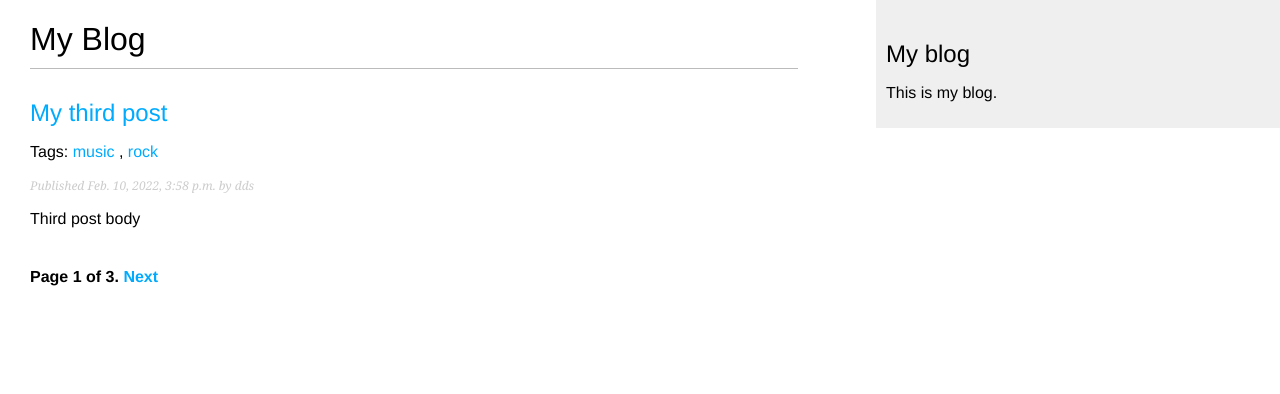
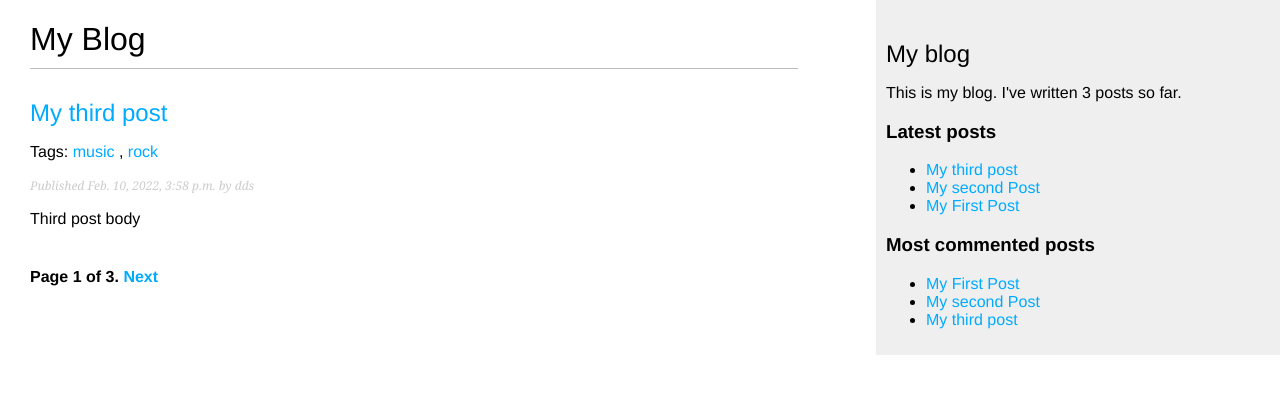
Before and after one commit to DinushkaDDS/Djang-Indepth, a Django app: page /blog/ in a window 1280 px wide. Shown: the top 394 px of the page. Run offline with Django 3.2, Linux system fonts and the light colour scheme; data comes from the database, SQL or seed files in the repository; both versions use the stored data as it was after the commit; parts of the project's set-up code (start-up, migrations or seed data) failed here and were passed over.

Commit message:
custom tags creation

```diff
--- a/mysite/blog/templates/blog/base.html
+++ b/mysite/blog/templates/blog/base.html
@@ -1,4 +1,6 @@
 {% load static %}
+{% load blog_tags %}
+
 <!DOCTYPE html>
 <html>
 
@@ -14,7 +16,20 @@
     </div>
     <div id="sidebar">
         <h2>My blog</h2>
-        <p>This is my blog.</p>
+        <p>This is my blog. I've written {% total_posts %} posts so far.</p>
+        <h3>Latest posts</h3>
+        {% show_latest_posts 3 %}
+
+        <h3>Most commented posts</h3>
+        {% get_most_commented_posts as most_commented_posts %}
+        <ul>
+        {% for post in most_commented_posts %}
+            <li>
+                <a href="{{ post.get_absolute_url }}">{{ post.title }}</a>
+            </li>
+        {% endfor %}
+        </ul>
+
     </div>
 </body>
 
--- /dev/null
+++ b/mysite/blog/templates/blog/post/latest_posts.html
@@ -0,0 +1,7 @@
+<ul>
+    {% for post in latest_posts %}
+        <li>
+            <a href="{{ post.get_absolute_url }}">{{ post.title }}</a>
+        </li>
+    {% endfor %}
+</ul>
--- /dev/null
+++ b/mysite/blog/templatetags/blog_tags.py
@@ -0,0 +1,19 @@
+from django import template
+from ..models import Post
+from django.db.models import Count
+
+register = template.Library()
+
+@register.simple_tag
+def total_posts():
+    return Post.published.count()
+
+@register.simple_tag
+def get_most_commented_posts(count=5):
+    return Post.published.annotate(total_comments=Count('comments'))\
+                                        .order_by('-total_comments')[:count]
+
+@register.inclusion_tag('blog/post/latest_posts.html')
+def show_latest_posts(count=5):
+    latest_posts = Post.published.order_by('-publish')[:count]
+    return {'latest_posts': latest_posts}
```
Also changed, not shown: mysite/blog/templatetags/__init__.py (added), mysite/db.sqlite3.
